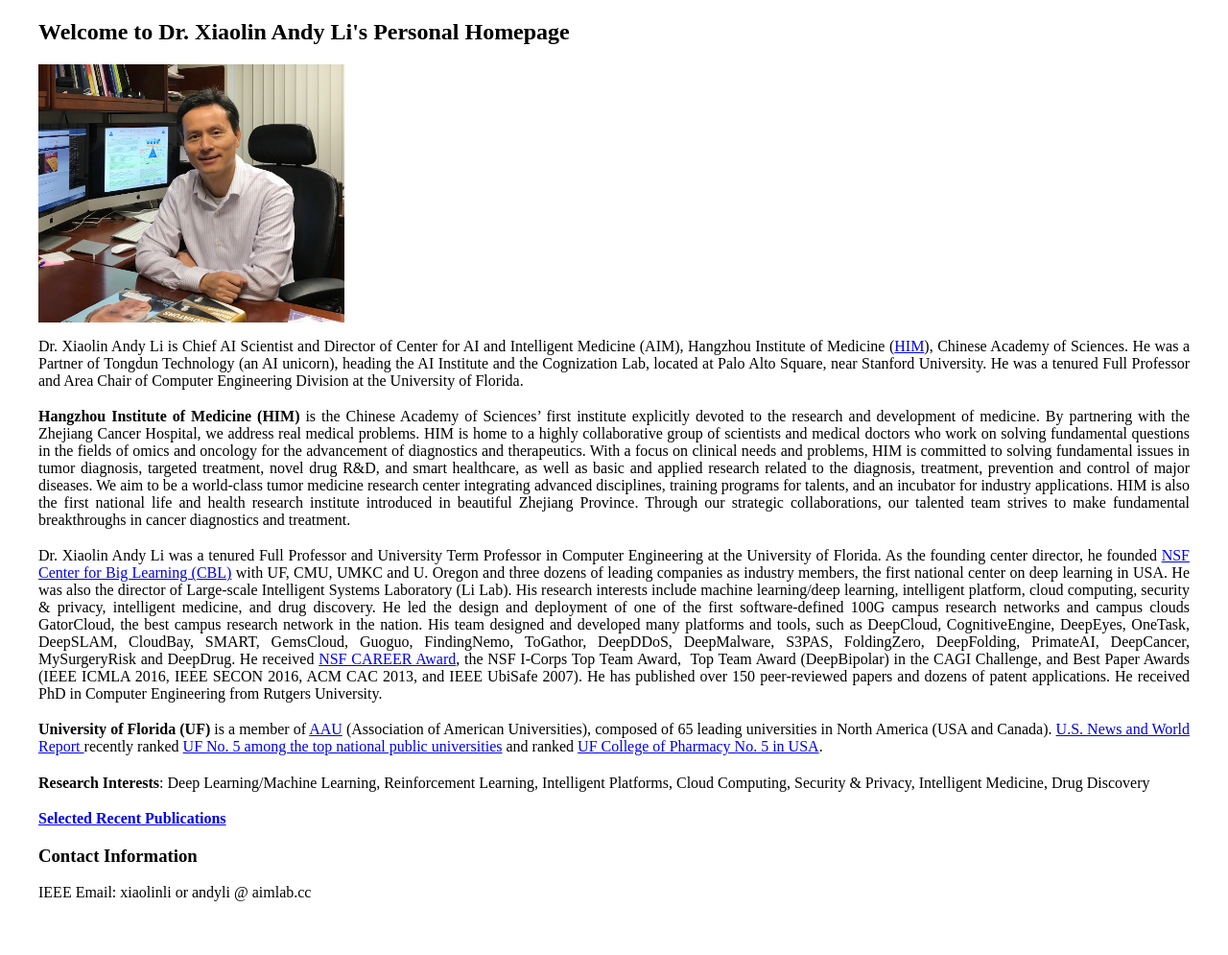
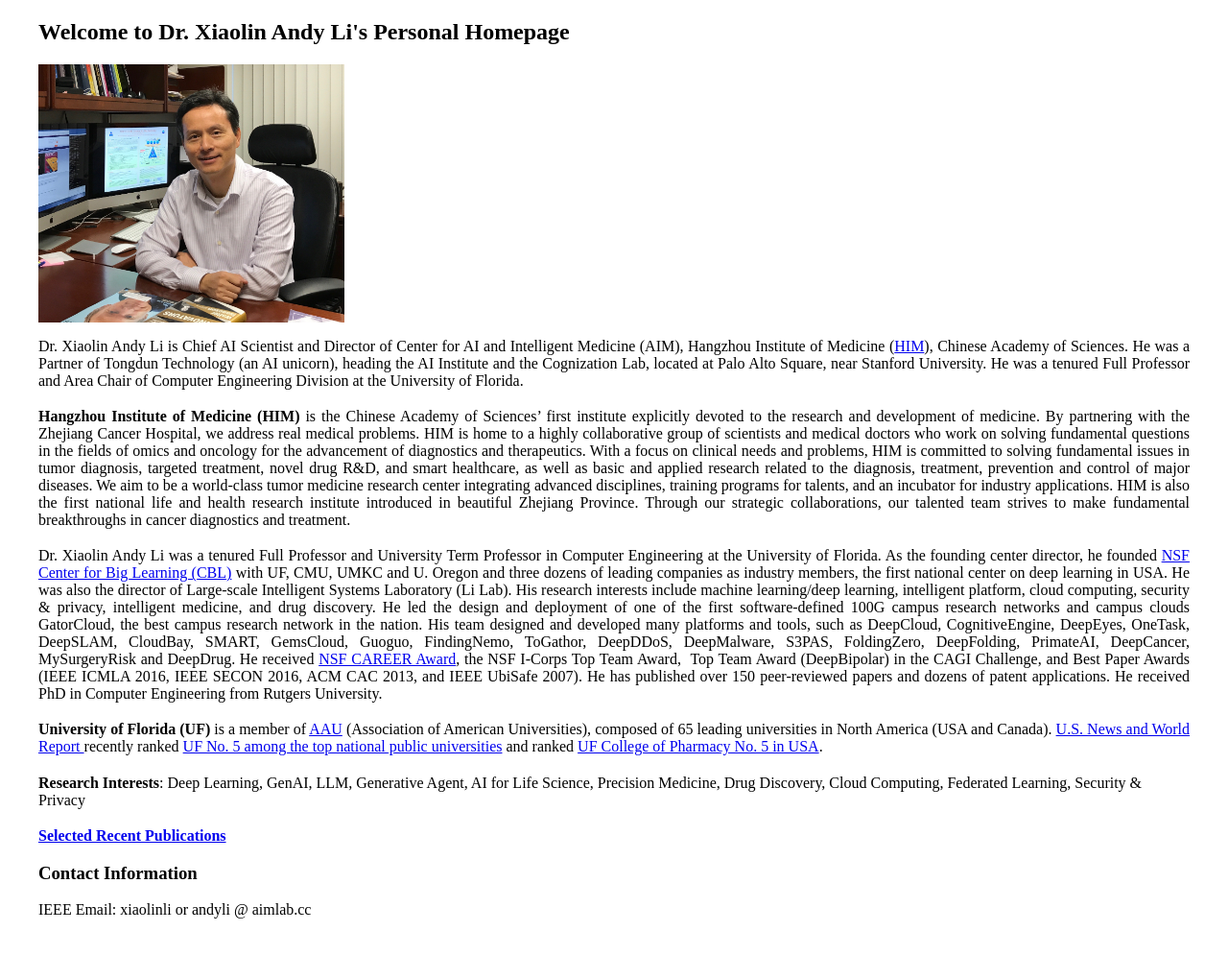
Before and after one commit to cognization/andyli, a plain HTML site: page index.html in a window 1280 px wide. Shown: the whole page at 96% size. Drawn offline with Linux system fonts and the light colour scheme.

Commit message:
Update research interests

```diff
--- a/index.html
+++ b/index.html
@@ -92,9 +92,8 @@ href="https://www.usnews.com/best-graduate-schools/top-health-schools/pharmacy-r
     <p style="margin: 0px 0px 1.2em; padding: 0px; border: 0px; outline:
       0px; "><strong style="margin: 0px; padding: 0px; border: 0px;
         outline: 0px; ">Research Interests</strong>: Deep
-      Learning/Machine Learning, Reinforcement Learning, Intelligent
-      Platforms, Cloud Computing, Security
-      &amp; Privacy, Intelligent Medicine, Drug Discovery</p>
+      Learning, GenAI, LLM, Generative Agent, AI for Life Science, Precision Medicine, Drug Discovery, Cloud Computing, Federated Learning, Security
+      &amp; Privacy</p>
     <p><b><a
           href="./recent-publications.html"
           target="_blank" title="Recent Publications">Selected Recent
```
